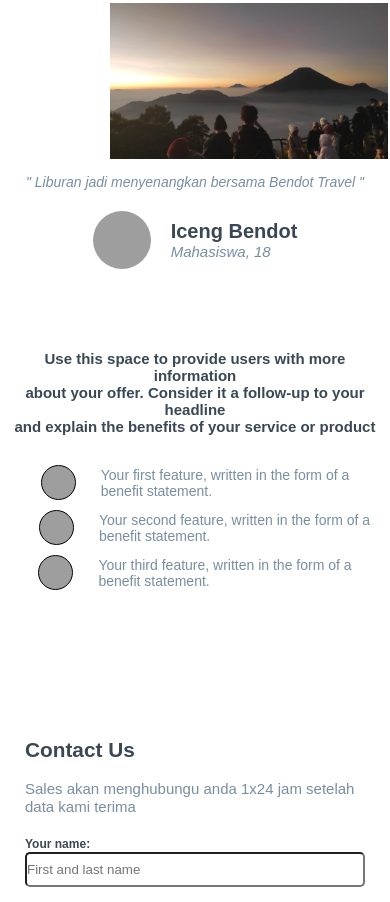
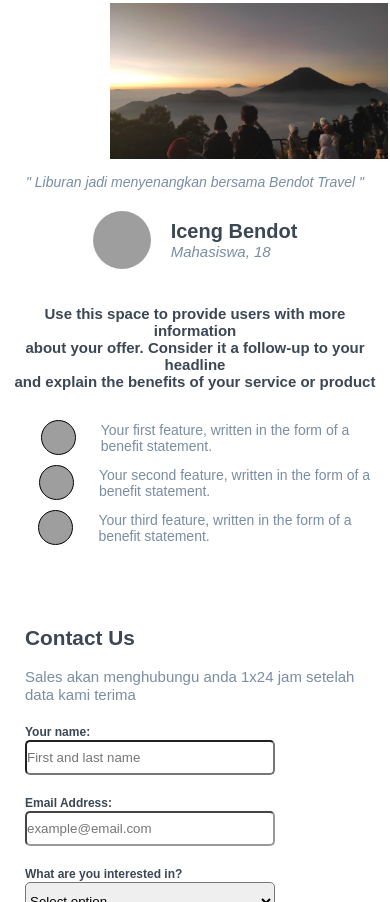
Before and after one commit to revou-fundamental-course/22-jul-24-iceng-bendot, a plain HTML site: page index.html in a window 390 px wide. Shown: the part 282-1184 px from the top of the page. Drawn offline with Linux system fonts and the light colour scheme; grey boxes are pictures that could not be loaded.

Commit message:
config tugas revou

```diff
--- a/css/style.css
+++ b/css/style.css
@@ -197,14 +197,14 @@ nav {
 }
 
 #name {
-    width:290px;
+    width:298px;
     height:30px;
     border-radius: 5px;
 
 }
 
 #mail {
-    width:290px;
+    width:298px;
     height:30px;
     border-radius: 5px;
     border-color: #999;
@@ -495,7 +495,7 @@ option:first {
 
 .content-1 {
     width: fit-content;
-    height:45rem;
+    height:38rem;
 }
 
 img {
@@ -548,9 +548,9 @@ img {
 
 .content-3 {
     width: 100%;
-    height:22rem;
+    height:15rem;
     margin-left:0;
-    margin-top:80px;
+    margin-top:10px;
 }
 
 #teks-1 {
@@ -640,7 +640,7 @@ img {
     font-size: 12px;
 }
 #name {
-    width:100%;
+    width:250px;
     height:35px;
     border-radius: 5px;
 }
@@ -649,7 +649,7 @@ img {
     font-size: 12px;
 }
 #mail {
-    width:100%;
+    width:250px;
     height:35px;
     border-radius: 5px;
     border-color: #999;
@@ -659,7 +659,7 @@ img {
     font-size: 12px;
 }
 #dropdown {
-    width:100%;
+    width:250px;
     height:38px;
     border-radius: 5px;
 }
@@ -672,7 +672,7 @@ option:first {
     background-color: #2b2f33;
     color: white;
     font-weight: bolder;
-    width: 100%;
+    width: 250px;
     height: 35px;
     border-radius: 5px;
 }
```
